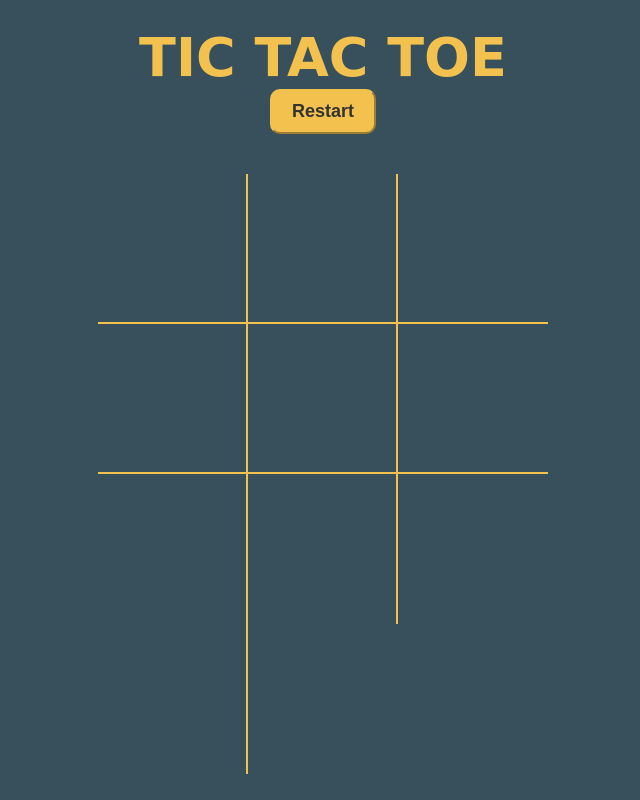
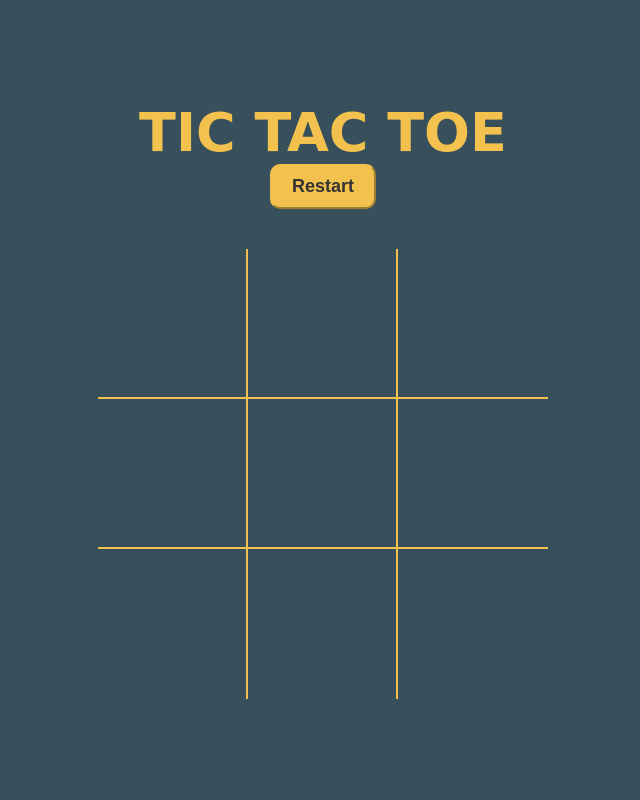
Before and after one commit to BDunnCode/TicTacToeSimple, a plain HTML site: page index.html in a window 1280 px wide. Shown: the whole page, without its empty margins (317-957 px from the left). Drawn offline with Linux system fonts and the light colour scheme; a web font is replaced by a local one.

Commit message:
Revert Last Changes

```diff
--- a/index.html
+++ b/index.html
@@ -27,7 +27,6 @@
         <div class="box" id="6"></div>
         <div class="box" id="7"></div>
         <div class="box" id="8"></div>
-        <div class="box" id="9"></div>
       </div>
     </div>
 
```
